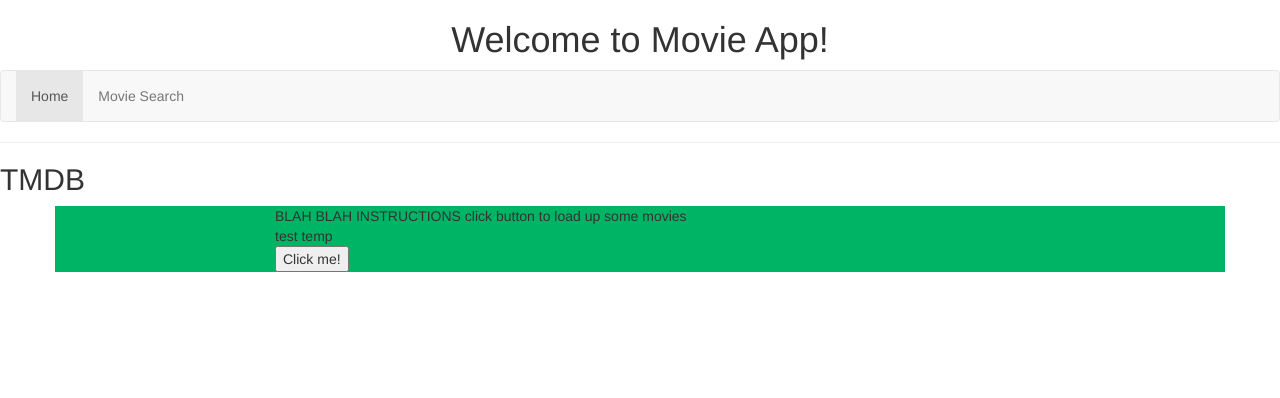
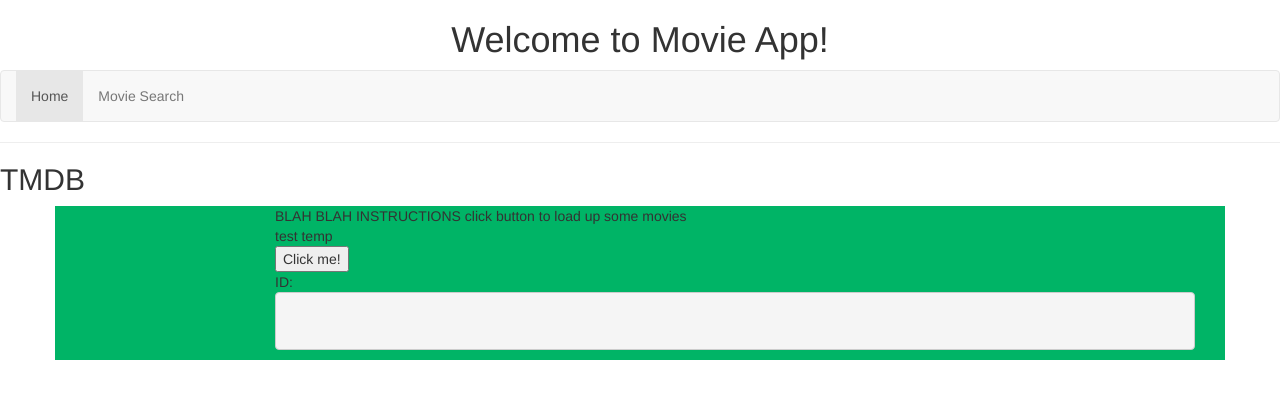
Before and after one commit to jmartt29/CISC474Project2, an Angular app in the folder Project2App/: page /omdb in a window 1280 px wide. Shown: the top 398 px of the page. Built offline with nearby package versions, Linux system fonts and the light colour scheme.

Commit message:
Simple TMBD API calling and displaying

```diff
--- a/Project2App/src/app/omdb/omdb.component.html
+++ b/Project2App/src/app/omdb/omdb.component.html
@@ -18,8 +18,11 @@
 	<div class="col-xs-10 col-xs-offset-1 col-md-sm-8 col-md-offset-2">
 		<button (click)="letsGetSomeMovies()">Click me!</button>
 		<div>
-			{{ nicInfo | json }}
-			<!-- {{ nicInfo?.status }} -->
+			ID: {{ nicInfo?.id }}
+			<br />
+			<pre>
+				{{ nicInfo | json }}
+			</pre>
 		</div>
 	</div>
 
--- a/Project2App/src/app/omdb/omdb.component.ts
+++ b/Project2App/src/app/omdb/omdb.component.ts
@@ -28,7 +28,7 @@ export class OmdbComponent implements OnInit {
 			(success) => {
 				console.log(success);
 				this.temp = 'wooo';
-				this.nicInfo = success.json();
+				this.nicInfo = success;
 			},
 			(error) => {
 				this.temp = 'error';
--- a/Project2App/src/app/omdb/omdb.module.ts
+++ b/Project2App/src/app/omdb/omdb.module.ts
@@ -17,7 +17,7 @@ const routes: Routes = [
 ];*/
 
 export function Omdbfactory(http: Http) {
-	return new OmdbService(http, 'www.omdbapi.com/3', '04528b6a3cf3b49d465219ee1570a501');
+	return new OmdbService(http, 'api.themoviedb.org/3', '04528b6a3cf3b49d465219ee1570a501');
 }
 
 
--- a/Project2App/src/app/omdb/omdb.service.ts
+++ b/Project2App/src/app/omdb/omdb.service.ts
@@ -1,17 +1,22 @@
 import { Injectable } from '@angular/core';
-import { Http, Headers } from '@angular/http';
+import { Http, Headers, URLSearchParams } from '@angular/http';
 import 'rxjs/add/operator/map';
 
 @Injectable()
 export class OmdbService {
 	private apiKey: string;
 	private baseUri: string;
+	private params: URLSearchParams;
 
 	constructor(private http: Http, baseAPIUri: string, apiKey: string) {
 		console.log('OmdbService Initializing...');
 
 		this.apiKey = apiKey;
 		this.baseUri = baseAPIUri;
+
+		this.params = new URLSearchParams();
+		this.params.set('api_key', this.apiKey);
+		this.params.set('language', 'en-US');
 	}
 
 	private headers = new Headers({
@@ -20,17 +25,22 @@ export class OmdbService {
 
 	public getMovieData(movieId: string) {
 		const url = `//${this.baseUri}/movie/${movieId}`;
+
 		console.log(`Sending request to ${url}`);
 		return this.http.get(url, {
-			headers: this.headers
+			// headers: this.headers
+			params: this.params
 		}).map(data => data.json());
 	}
 
 	public getAllNicCageMovies() {
-		const url = `//${this.baseUri}/person/${2963}/movie-credits`;
-		console.log(`Sending request to ${url}`);
+		const url = `//${this.baseUri}/person/${2963}/movie_credits`;
+
+		console.log(`Sending request to ${url}${this.params}`);
 		return this.http.get(url, {
-			headers: this.headers
+			// headers: this.headers
+			params: this.params// ,
+			// search: this.params
 		}).map(data => data.json());
 	}
 }
```
